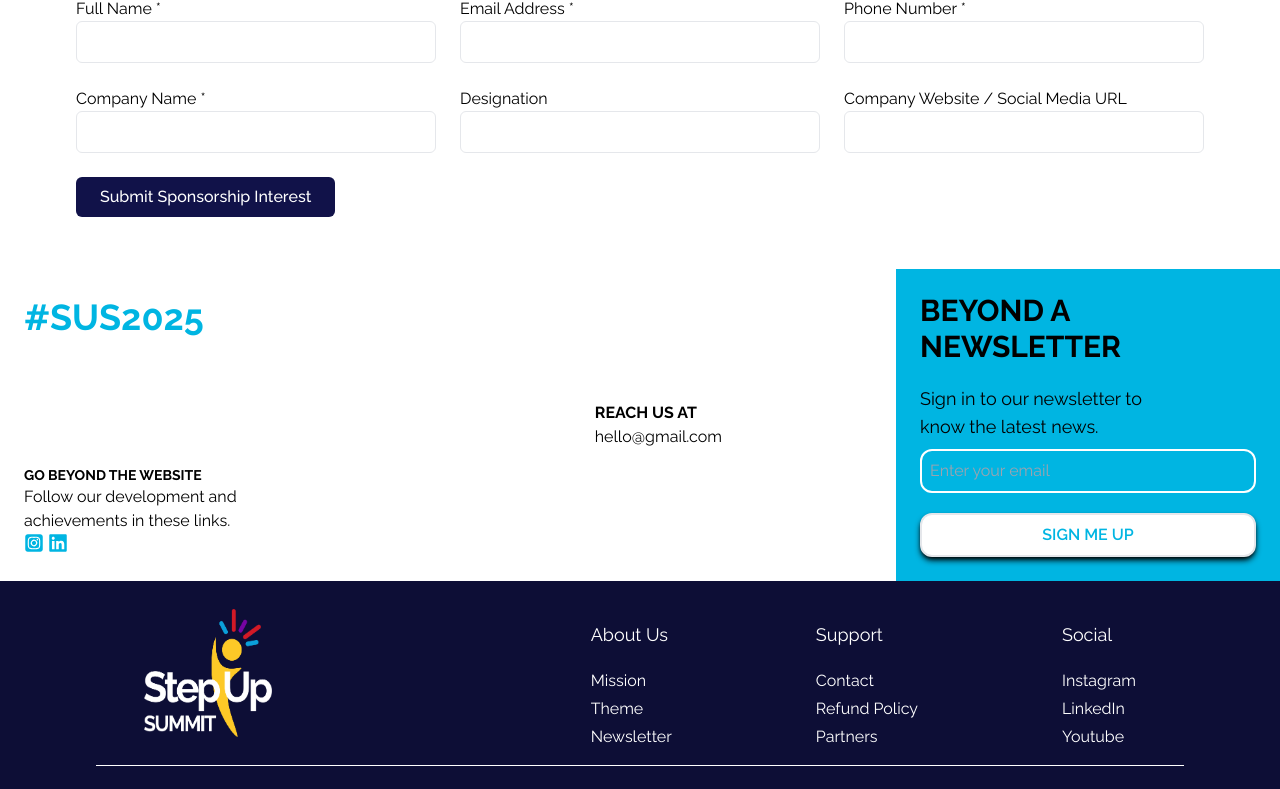
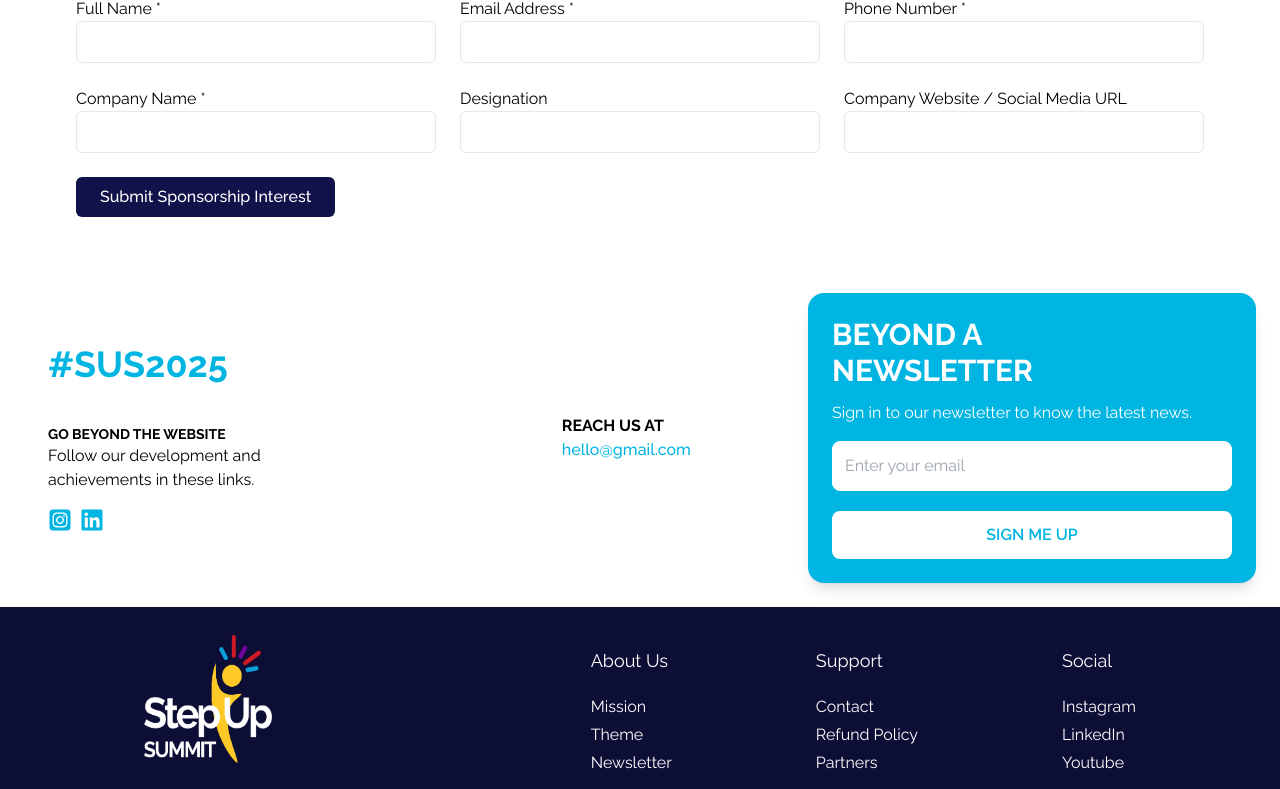
Before and after one commit to Ayo-Adedeji/stepupsummit, a React (Vite) app: page /sponsors in a window 1280 px wide. Shown: the part 1262-2051 px from the top of the page. Built offline with nearby package versions, Linux system fonts and the light colour scheme.

Commit message:
new commit

```diff
--- a/package.json
+++ b/package.json
@@ -10,6 +10,7 @@
     "preview": "vite preview"
   },
   "dependencies": {
+    "@emailjs/browser": "^4.4.1",
     "lucide-react": "^0.540.0",
     "react": "^19.1.0",
     "react-dom": "^19.1.0",
--- a/src/components/ContactForm.jsx
+++ b/src/components/ContactForm.jsx
@@ -1,30 +1,95 @@
-import React from 'react'
+import React, { useRef, useState } from 'react';
+import emailjs from '@emailjs/browser';
 
 const ContactForm = () => {
+  const form = useRef();
+  const [statusMessage, setStatusMessage] = useState('');
+  const [isLoading, setIsLoading] = useState(false);
+
+  const sendEmail = (e) => {
+    e.preventDefault();
+    setIsLoading(true);
+    setStatusMessage('');
+
+    emailjs.sendForm(
+       'service_ktpshr3',     // replace with your EmailJS service ID
+      'template_u23e16q',    // replace with your EmailJS template ID
+      form.current,
+      'CDloQjwc_VHuTtfxV'      // Replace with your EmailJS public key
+    )
+    .then(
+      (result) => {
+        console.log(result.text);
+        setStatusMessage('Email sent successfully!');
+        setIsLoading(false);
+        e.target.reset();
+      },
+      (error) => {
+        console.log(error.text);
+        setStatusMessage('Failed to send email. Please try again.');
+        setIsLoading(false);
+      }
+    );
+  };
+
   return (
-    <form className=''>
-    <div className='max-w-2xl mx-auto bg-gray-100 p-5 rounded-lg mb-5'>
+
+
+    <form ref={form} onSubmit={sendEmail}>
+      <div className='max-w-2xl mx-auto bg-gray-100 p-5 rounded-lg mb-5'>
         <p>First Name</p>
-        <input className='border rounded-md w-full p-2 mb-5 outline-none' type='text' name='firstName' />
+        <input
+          className='border rounded-md w-full p-2 mb-5 outline-none'
+          type='text'
+          name='firstName'  // Matches EmailJS template
+          placeholder='Your first name'
+          required
+        />
+
         <p>Your Email</p>
-        <input className='border rounded-md w-full p-2 mb-5 outline-none'  type='email' name='email' />
+        <input
+          className='border rounded-md w-full p-2 mb-5 outline-none'
+          type='email'
+          name='email'      // Matches EmailJS template
+          placeholder='you@example.com'
+          required
+        />
+
+        <p>Your Message</p>
         <textarea
-            name="message"
-            className="border  w-full border-primaryBlue bg-secondary rounded-xl p-3 outline-none h-36 mt-5 mb-5"
-            placeholder="Your message"
-            required
-          ></textarea>
-          <a className='border px-8 py-3 bg-primaryBlue text-[#ffff] rounded-xl hover:bg-accentLightBlue transition-all duration-300 ease-in-out hover:cursor-pointer'>Submit</a>
+          name='message'    // Matches EmailJS template
+          className='border w-full border-primaryBlue bg-secondary rounded-xl p-3 outline-none h-36 mt-5 mb-5'
+          placeholder='Your message'
+          required
+        ></textarea>
 
-    </div>
-    <div className="mt-12 mb-16 text-center">
-          <p className="text-xl font-bold text-accentYellowDark">
-            Step up. <span className="text-primaryBlue">Stand out.</span>{" "}
-            <span className="text-green-600">Shape the future.</span>
+        <button
+          type='submit'
+          disabled={isLoading} // Prevent multiple clicks
+          className={`border px-8 py-3 rounded-xl transition-all duration-300 ease-in-out ${
+            isLoading
+              ? 'bg-gray-400 text-white cursor-not-allowed'
+              : 'bg-primaryBlue text-white hover:bg-accentLightBlue'
+          }`}
+        >
+          {isLoading ? 'Sending...' : 'Submit'}
+        </button>
+
+        {statusMessage && (
+          <p className='mt-4 text-center text-green-600 font-semibold'>
+            {statusMessage}
           </p>
-        </div>
+        )}
+      </div>
+
+      <div className='mt-12 mb-16 text-center'>
+        <p className='text-xl font-bold text-accentYellowDark'>
+          Step up. <span className='text-primaryBlue'>Stand out.</span>{' '}
+          <span className='text-green-600'>Shape the future.</span>
+        </p>
+      </div>
     </form>
-  )
-}
+  );
+};
 
-export default ContactForm
+export default ContactForm;
--- a/src/components/Form.jsx
+++ b/src/components/Form.jsx
@@ -2,6 +2,16 @@ import React from 'react'
 
 const Form = () => {
   return (
+<>
+     <div className="mt-10 space-y-3  max-w-6xl mx-auto p-3 ">
+        <p className="font-semibold">Ask for any other thing you may want that is not on the list. What a privilege...😊</p>
+      <textarea
+            name="message"
+            className="border  w-full border-primaryBlue bg-secondary rounded-xl p-3 outline-none h-36 "
+            placeholder="Your message"
+            required
+          ></textarea>
+          </div>
     <form className="flex justify-center">
       <div className="w-full max-w-6xl mb-10 p-3">
         <h1 className="text-xl font-semibold mb-6">Please fill in your details</h1>
@@ -83,6 +93,7 @@ const Form = () => {
         </div>
       </div>
     </form>
+    </>
   )
 }
 
--- a/src/components/News.jsx
+++ b/src/components/News.jsx
@@ -1,54 +1,132 @@
-import React from "react";
+import React, { useState } from "react";
 import { FaLinkedin } from "react-icons/fa";
 import { FaSquareInstagram } from "react-icons/fa6";
 
 const News = () => {
+  const [status, setStatus] = useState(""); // success | error | invalid | loading
+
+  const handleSubmit = async (e) => {
+    e.preventDefault();
+    setStatus("loading");
+
+    const form = e.target;
+    const emailInput = form.querySelector("#mce-EMAIL");
+
+    // ✅ Custom email validation with regex
+    const emailRegex = /^[a-zA-Z0-9._%+-]+@[a-zA-Z0-9.-]+\.[a-zA-Z]{2,}$/;
+    if (!emailRegex.test(emailInput.value)) {
+      setStatus("invalid");
+      return;
+    }
+
+    const formData = new FormData(form);
+
+    try {
+      await fetch(form.action, {
+        method: form.method,
+        body: formData,
+        mode: "no-cors",
+      });
+
+      setStatus("success");
+      form.reset();
+    } catch (err) {
+      setStatus("error");
+    }
+  };
+
   return (
-    <section>
-      <div className="flex flex-col items-center md:flex-row justify-between">
-        <div className="hidden md:block  px-6 ">
-          <h1 className="text-4xl font-extrabold mb-32 text-accentLightBlue ">
+    <section className="flex flex-col items-center md:flex-row justify-between p-6">
+      {/* Left content */}
+      <div className="hidden md:block px-6">
+        <h1 className="text-4xl font-extrabold mb-10 text-accentLightBlue">
           #SUS2025
         </h1>
-          <p className="font-bold md:text-sm text-lg ">GO BEYOND THE WEBSITE</p>
-          <p className="">
+        <p className="font-bold md:text-sm text-lg">GO BEYOND THE WEBSITE</p>
+        <p className="mb-4">
           Follow our development and <br /> achievements in these links.
         </p>
-          <a href=""></a>
-          <a href=""></a>
-          <div className="flex gap-1 text-xl text-accentLightBlue">
-            <a href="">
+
+        {/* Social icons */}
+        <div className="flex gap-2 text-2xl text-accentLightBlue">
+          <a href="https://instagram.com" target="_blank" rel="noopener noreferrer">
             <FaSquareInstagram />
           </a>
-            <a href="">
+          <a href="https://linkedin.com" target="_blank" rel="noopener noreferrer">
             <FaLinkedin />
           </a>
         </div>
       </div>
-        <div className="hidden flex flex-col lg:block lg:ml-40 justify-center ">
+
+      {/* Contact info */}
+      <div className="hidden lg:block lg:ml-40">
         <p className="font-bold">REACH US AT</p>
-          <a>hello@gmail.com</a>
+        <a href="mailto:hello@gmail.com" className="text-accentLightBlue font-medium">
+          hello@gmail.com
+        </a>
       </div>
 
-        <form className="bg-accentLightBlue w-full lg:w-96 ">
-          <div className="flex flex-col   p-6 lg:w-96 ">
-            <h1 className="text-3xl font-bold mb-5 ">
+      {/* Mailchimp Form */}
+      <form
+        action="https://stepupsummit.us17.list-manage.com/subscribe/post?u=33d61143ecf6edaf3b3e6e394&amp;id=41bc8ca659&amp;f_id=00da94e0f0"
+        method="post"
+        target="_blank"
+        noValidate
+        onSubmit={handleSubmit}
+        className="bg-accentLightBlue w-full max-w-md p-6 rounded-2xl shadow-lg"
+      >
+        <h1 className="text-3xl font-bold mb-3 text-white">
           BEYOND A <br /> NEWSLETTER
         </h1>
-            <p className="text-lg mb-2">
-              Sign in to our newsletter to <br /> know the latest news.
+        <p className="text-white mb-4">
+          Sign in to our newsletter to know the latest news.
         </p>
+
         <input
-              className=" border-2 border-[#ffffff] bg-accentLightBlue p-2 rounded-xl outline-none"
+          type="email"
+          name="EMAIL"
+          id="mce-EMAIL"
+          required
           placeholder="Enter your email"
-              type="email"
+          className={`w-full p-3 rounded-lg outline-none text-gray-900
+            ${status === "invalid" ? "border-2 border-red-500" : "border border-white"}`}
         />
-            <button className="border-2 shadow-md shadow-black  mt-5 py-2 rounded-xl bg-white text-accentLightBlue font-semibold hover:bg-accentDarkBlue hover:border-accentDarkBlue hover:text-white transition-all duration-300 ease-in-out">
-              SIGN ME UP
+
+        {/* Anti-bot hidden input */}
+        <div style={{ position: "absolute", left: "-5000px" }} aria-hidden="true">
+          <input
+            type="text"
+            name="b_33d61143ecf6edaf3b3e6e394_41bc8ca659"
+            tabIndex="-1"
+            value=""
+            readOnly
+          />
+        </div>
+
+        <button
+          type="submit"
+          className="w-full mt-5 py-3 rounded-lg bg-white text-accentLightBlue font-semibold hover:bg-accentDarkBlue hover:text-white transition-all duration-300"
+        >
+          {status === "loading" ? "Signing up..." : "SIGN ME UP"}
         </button>
-          </div>
+
+        {/* Feedback messages */}
+        {status === "invalid" && (
+          <p className="mt-4 text-yellow-200 font-medium">
+            ⚠️ Enter a valid email address.
+          </p>
+        )}
+        {status === "success" && (
+          <p className="mt-4 text-green-200 font-medium">
+            🎉 Thanks for subscribing!
+          </p>
+        )}
+        {status === "error" && (
+          <p className="mt-4 text-red-200 font-medium">
+            ❌ Oops, something went wrong. Try again.
+          </p>
+        )}
       </form>
-      </div>
     </section>
   );
 };
--- a/src/components/SponsorshipPackages.jsx
+++ b/src/components/SponsorshipPackages.jsx
@@ -119,15 +119,7 @@ const SponsorshipPackages = () => {
           <PackageCard {...packages.gold} />
         </div>
       </div>
-      <div className="mt-10 space-y-3  max-w-6xl mx-auto p-3 ">
-        <p className="font-semibold">Ask for any other thing you may want that is not on the list. What a privilege...😊</p>
-      <textarea
-            name="message"
-            className="border  w-full border-primaryBlue bg-secondary rounded-xl p-3 outline-none h-36 "
-            placeholder="Your message"
-            required
-          ></textarea>
-          </div>
+
     </section>
   );
 };
```
Also changed, not shown: 1 other file (tests, documents, lock files or other folders). Lines whose indentation alone changed are shown as unchanged.
